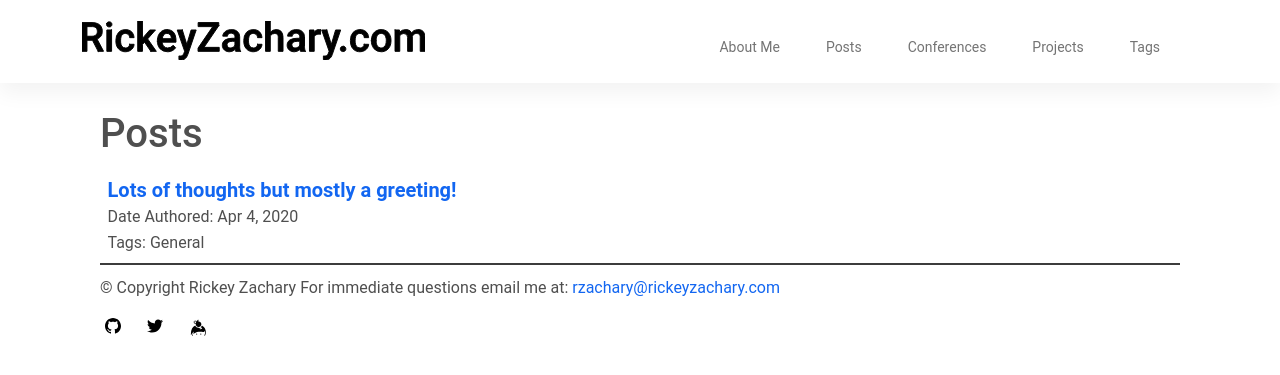
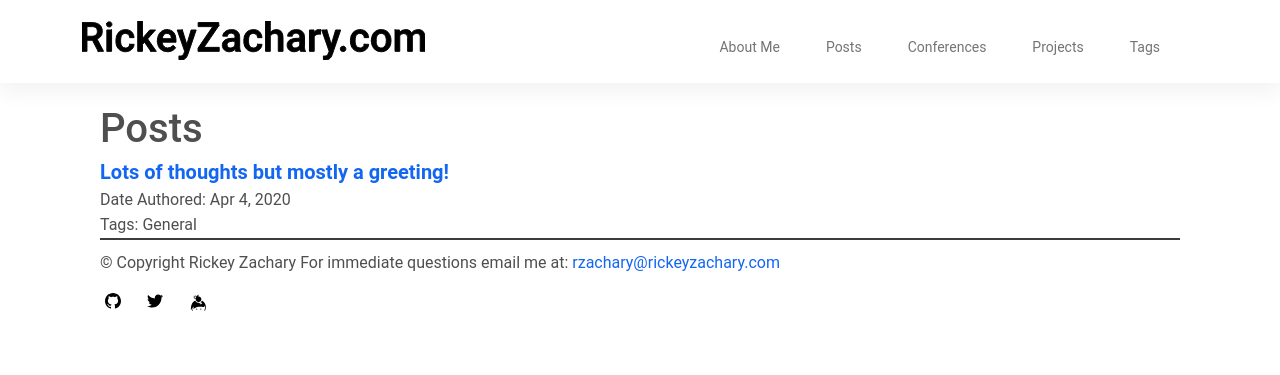
Before and after one commit to rzachary/rickeyzachary.com, a Jekyll site: the page built from index.md, in a window 1280 px wide. Shown: the top 375 px of the page. Built offline with Jekyll 4.4.1, drawn with Linux system fonts in a browser that asks for light colours; nearby versions of some CDN libraries.

Commit message:
changed main css to match material design for home page

```diff
--- a/assets/css/main.css
+++ b/assets/css/main.css
@@ -417,7 +417,6 @@ img.pull-right {
 
 .post-list-heading{
 	font-size: 24px;
-	padding: 5px 0;
 }
 
 .post-content {
@@ -426,7 +425,7 @@ img.pull-right {
 }
 
 .post-preview {
-	padding: 7.5px;
+/*	padding: 7.5px; */
 }
 
 .post-title {
```
